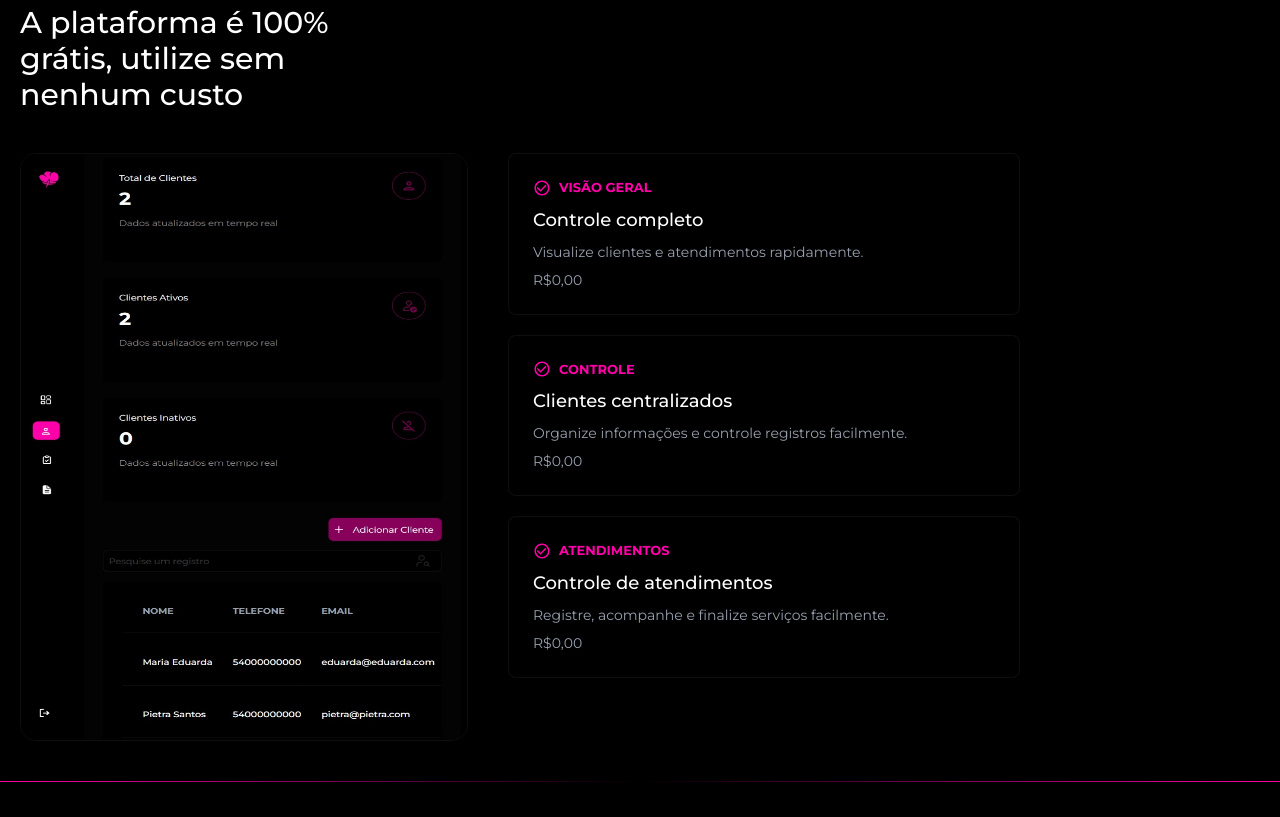
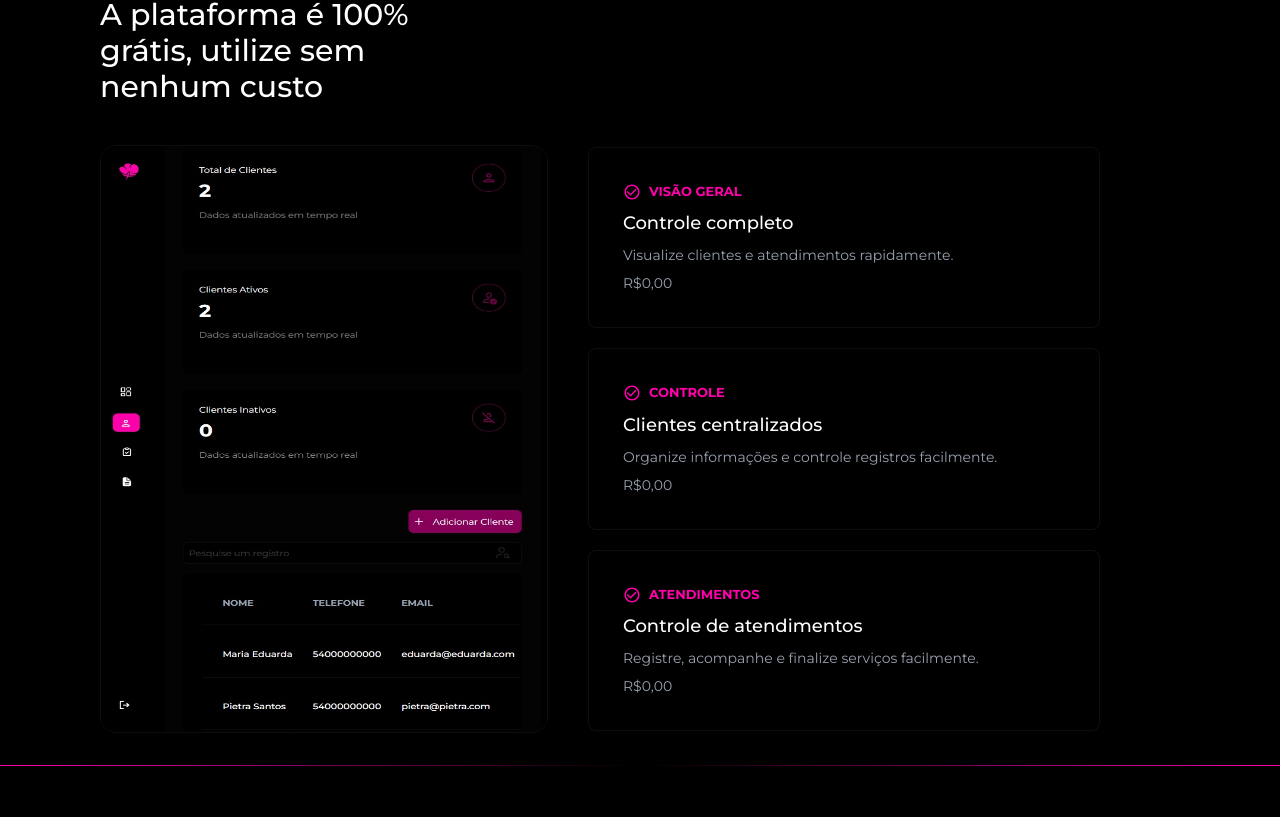
Before and after one commit to rogeranacleto/beautybook-app, a React (Vite) app: page / in a window 1280 px wide. Shown: the part 1683-2500 px from the top of the page. Built offline with nearby package versions, Linux system fonts and the light colour scheme; no server answers; the database is empty.

Commit message:
style: add animation

```diff
--- a/src/pages/Home/index.tsx
+++ b/src/pages/Home/index.tsx
@@ -5,8 +5,17 @@ import { Footer } from "../../components/Footer";
 import { MdOutlinePerson } from "react-icons/md";
 import { LuLayoutDashboard } from "react-icons/lu";
 import { HiOutlineClipboardCheck } from "react-icons/hi";
-
+import "aos/dist/aos.css";
+import AOS from "aos";
+import { useEffect } from "react";
 export function Home() {
+useEffect(() => {
+    AOS.init({
+      duration: 800,
+      once: true,
+      offset: 50,
+    });
+}, []);
   return (
     <div className="max-w-screen w-full overflow-x-hidden">
       <Hero />
@@ -15,11 +24,16 @@ export function Home() {
         id="mission"
       >
         <div className="flex flex-col w-full max-w-7xl">
-          <h1 className="text-white mb-10 text-3xl font-medium max-w-sm">
+          <h1
+            className="text-white mb-10 text-3xl font-medium max-w-sm"
+            data-aos="fade-right"
+            data-aos-duration="2900"
+          >
             Pilares essenciais para um agendamento simples
           </h1>
 
           <div className="flex gap-5 flex-wrap justify-center lg:justify-start">
+            <div data-aos="fade-left" data-aos-duration="2800">
               <div className="w-full sm:max-w-sm bg-black rounded-lg p-10 h-75 hover:scale-105 duration-300 ease-in-out border border-solid border-[#a1999918]">
                 <div className="bg-[#000000] border border-solid border-[#f0a] w-10 h-10 flex items-center justify-center rounded-lg">
                   <LuLayoutDashboard className="text-2xl text-[#f0a]" />
@@ -30,6 +44,8 @@ export function Home() {
                   inativos, procedimentos em andamento ou finalizados.
                 </p>
               </div>
+            </div>
+            <div data-aos="fade-left" data-aos-duration="2900">
               <div className="w-full sm:max-w-sm bg-black rounded-lg p-10 h-75 hover:scale-105 duration-300 ease-in-out border border-solid border-[#a1999918]">
                 <div className="bg-[#000000] border border-solid border-[#f0a] w-10 h-10 flex items-center justify-center rounded-lg">
                   <MdOutlinePerson className="text-2xl text-[#f0a]" />
@@ -40,6 +56,8 @@ export function Home() {
                   acompanhe clientes ativos e inativos.
                 </p>
               </div>
+            </div>
+            <div data-aos="fade-left" data-aos-duration="3000">
               <div className="w-full sm:max-w-sm bg-black rounded-lg p-10 h-75 hover:scale-105 duration-300 ease-in-out border border-solid border-[#a1999918]">
                 <div className="bg-[#000000] border border-solid border-[#f0a] w-10 h-10 flex items-center justify-center rounded-lg">
                   <HiOutlineClipboardCheck className="text-2xl text-[#f0a]" />
@@ -55,23 +73,36 @@ export function Home() {
             </div>
           </div>
         </div>
-      <div className="min-h-screen bg-black flex items-center justify-center px-5 py-10" id="platform">
+      </div>
+      <div
+        className="min-h-screen bg-black flex items-center justify-center lg:pl-25 md:pl-5 sm:pl-5"
+        id="platform"
+      >
         <div className="flex flex-col lg:flex-row gap-10 max-w-7xl w-full">
           <div className="w-full lg:max-w-md">
-            <h1 className="text-white mb-10 text-3xl font-medium max-w-sm">
+            <h1
+              className="text-white mb-10 text-3xl font-medium max-w-sm"
+              data-aos="fade-right"
+              data-aos-duration="2800"
+            >
               A plataforma é 100% grátis, utilize sem nenhum custo
             </h1>
             <img
               src={imgBeautyBook}
               alt="Beauty Book Background"
               className="w-full h-auto lg:h-147 rounded-2xl border border-solid border-[#a1999918]"
+              data-aos="fade-right"
+              data-aos-duration="2900"
             />
           </div>
-          <div className="flex flex-col gap-5 w-full lg:max-w-lg">
-            <div className="lg:mt-37 hover:scale-105 duration-300 ease-in-out bg-black text-white border border-solid border-[#a1999918] p-6 rounded-lg">
+          <div className="flex flex-col gap-5 w-full lg:max-w-lg justify-center">
+            <div data-aos="fade-left" data-aos-duration="2800">
+              <div className="lg:mt-37 hover:scale-105 duration-300 ease-in-out bg-black text-white border border-solid border-[#a1999918] p-8.5 rounded-lg">
                 <div className="flex items-center gap-2 mb-2">
                   <MdCheckCircleOutline className="text-lg text-[#f0a]" />
-                <p className="text-[13px] text-[#f0a] font-bold">VISÃO GERAL</p>
+                  <p className="text-[13px] text-[#f0a] font-bold">
+                    VISÃO GERAL
+                  </p>
                 </div>
                 <p className="text-lg mb-2 font-medium">Controle completo</p>
                 <p className="text-sm text-gray-400 mb-2">
@@ -79,20 +110,25 @@ export function Home() {
                 </p>
                 <p className="text-gray-400 text-sm">R$0,00</p>
               </div>
+            </div>
 
-            <div className="hover:scale-105 duration-300 ease-in-out bg-black text-white border border-solid border-[#a1999918] p-6 rounded-lg">
+            <div data-aos="fade-left" data-aos-duration="2900">
+              <div className="hover:scale-105 duration-300 ease-in-out bg-black text-white border border-solid border-[#a1999918] p-8.5 rounded-lg">
                 <div className="flex items-center gap-2 mb-2">
                   <MdCheckCircleOutline className="text-lg text-[#f0a]" />
                   <p className="text-[13px] text-[#f0a] font-bold">CONTROLE</p>
                 </div>
-              <p className="text-lg mb-2 font-medium">Clientes centralizados</p>
+                <p className="text-lg mb-2 font-medium">
+                  Clientes centralizados
+                </p>
                 <p className="text-sm text-gray-400 mb-2">
                   Organize informações e controle registros facilmente.
                 </p>
                 <p className="text-gray-400 text-sm">R$0,00</p>
               </div>
-
-            <div className="hover:scale-105 duration-300 ease-in-out bg-black text-white border border-solid border-[#a1999918] p-6 rounded-lg">
+            </div>
+            <div data-aos="fade-left" data-aos-duration="3000">
+              <div className="hover:scale-105 duration-300 ease-in-out bg-black text-white border border-solid border-[#a1999918] p-8.5 rounded-lg">
                 <div className="flex items-center gap-2 mb-2">
                   <MdCheckCircleOutline className="text-lg text-[#f0a]" />
                   <p className="text-[13px] text-[#f0a] font-bold">
@@ -110,7 +146,7 @@ export function Home() {
             </div>
           </div>
         </div>
-
+      </div>
       <Footer />
     </div>
   );
```
Lines whose indentation alone changed are shown as unchanged.
